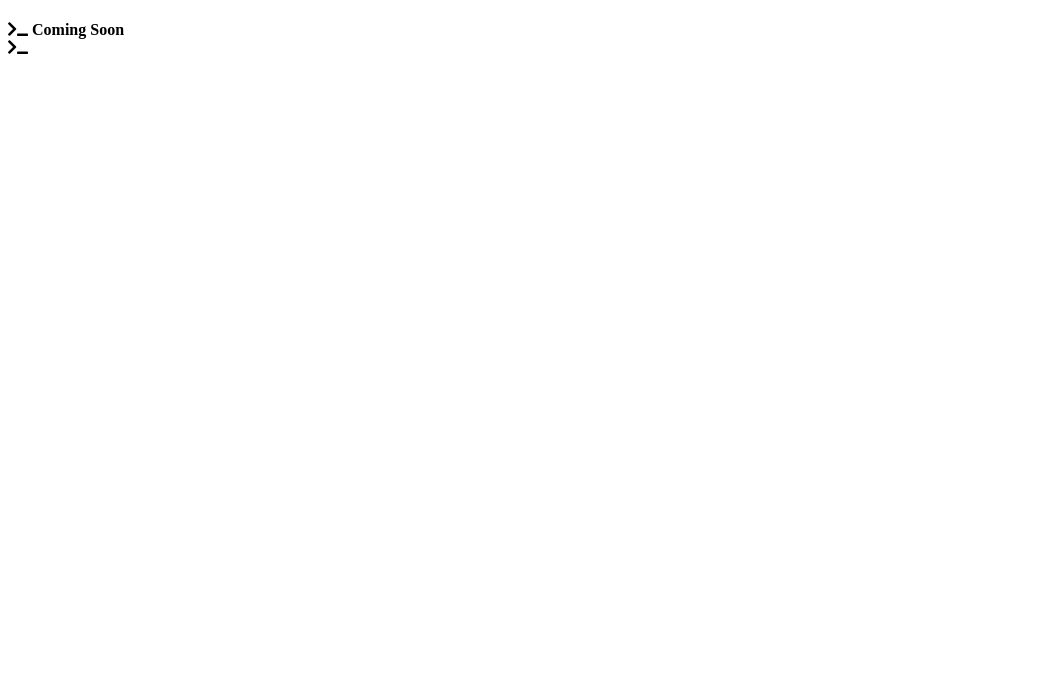
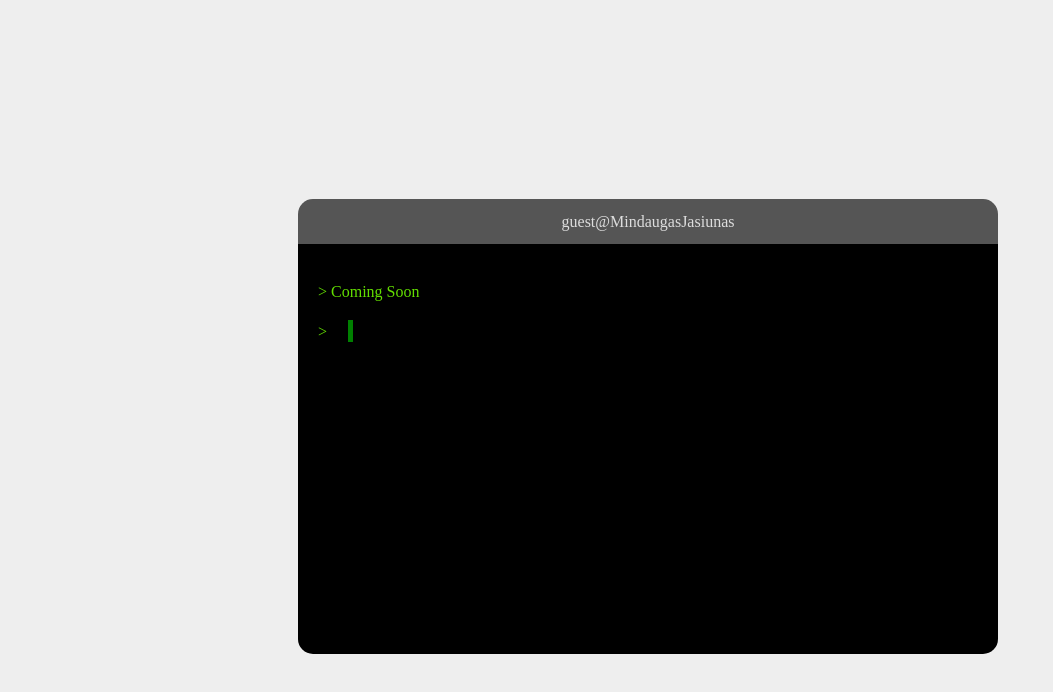
Before and after one commit to MindaugasJasiunas/MindaugasJasiunas.github.io, a plain HTML site: page index.html in a window 1280 px wide. Shown: the whole page, without its empty margins (0-1053 px from the left). Drawn offline with Linux system fonts and the light colour scheme.

Commit message:
updated main page to console look

```diff
--- a/index.html
+++ b/index.html
@@ -4,16 +4,26 @@
     <meta charset="UTF-8" />
     <meta name="viewport" content="width=device-width, initial-scale=1.0" />
     <meta http-equiv="X-UA-Compatible" content="ie=edge" />
-    <link rel="shortcut icon" type="image/x-icon" href="favicon.ico">
-    <link rel="stylesheet" href="https://use.fontawesome.com/releases/v5.15.4/css/all.css" integrity="sha384-DyZ88mC6Up2uqS4h/KRgHuoeGwBcD4Ng9SiP4dIRy0EXTlnuz47vAwmeGwVChigm" crossorigin="anonymous">
+    <link rel="shortcut icon" type="image/x-icon" href="favicon.ico" />
+    <link
+      rel="stylesheet"
+      href="https://use.fontawesome.com/releases/v5.15.4/css/all.css"
+      integrity="sha384-DyZ88mC6Up2uqS4h/KRgHuoeGwBcD4Ng9SiP4dIRy0EXTlnuz47vAwmeGwVChigm"
+      crossorigin="anonymous"
+    />
     <link rel="stylesheet" href="style.css" />
     <title>Mindaugas Jasi&#363;nas</title>
+    <script src="script.js" defer></script>
   </head>
   <body>
-    <h4><i class="fas fa-terminal"></i> Coming Soon
-    <br/><i class="fas fa-terminal"></i></h4>
-
-
-    <script src="script.js"></script>
+    <div class="console">
+      <header>
+        <p>guest@MindaugasJasiunas</p>
+      </header>
+      <div class="consolebody">
+        <p>> Coming Soon</p>
+        <p class="cursor">></p>
+      </div>
+    </div>
   </body>
 </html>
--- a/style.css
+++ b/style.css
@@ -0,0 +1,92 @@
+body {
+  min-width: 100vw;
+  min-height: 100vh;
+  display: flex;
+  flex-direction: column;
+  justify-content: center;
+  background-color: #eee;
+}
+
+.console {
+  font-family: "Fira Mono";
+  width: 700px;
+  height: 450px;
+  box-sizing: border-box;
+  margin: auto;
+}
+
+.console header {
+  border-top-left-radius: 15px;
+  border-top-right-radius: 15px;
+  background-color: #555;
+  height: 45px;
+  line-height: 45px;
+  text-align: center;
+  color: #ddd;
+}
+
+.console .consolebody {
+  border-bottom-left-radius: 15px;
+  border-bottom-right-radius: 15px;
+  box-sizing: border-box;
+  padding: 20px;
+  height: calc(100% - 40px);
+  overflow: scroll;
+  background-color: #000;
+  color: #63de00;
+}
+
+.console .consolebody p {
+  line-height: 1.5rem;
+}
+
+.cursor {
+  position: relative;
+  line-height: 1.5rem;
+}
+
+.cursor::after {
+  content: "";
+  position: absolute;
+  top: 0;
+  right: 625px;
+  /* Remove display: inline-block if not required to be on the same line as text etc */
+  /* display: inline-block; */
+  background-color: green;
+  vertical-align: top;
+  width: 5px;
+  height: 1.4rem;
+  /*
+  Animation paramaters:
+  blink = animation-name,
+  1s = animation-duration,
+  step-end = animation-timing-function,
+  infinite = animation-iteration-count
+  */
+  -webkit-animation: blink 1s step-end infinite;
+  animation: blink 1s step-end infinite;
+}
+
+@-webkit-keyframes blink {
+  0% {
+    opacity: 1;
+  }
+  50% {
+    opacity: 0;
+  }
+  100% {
+    opacity: 1;
+  }
+}
+
+@keyframes blink {
+  0% {
+    opacity: 1;
+  }
+  50% {
+    opacity: 0;
+  }
+  100% {
+    opacity: 1;
+  }
+}
```
